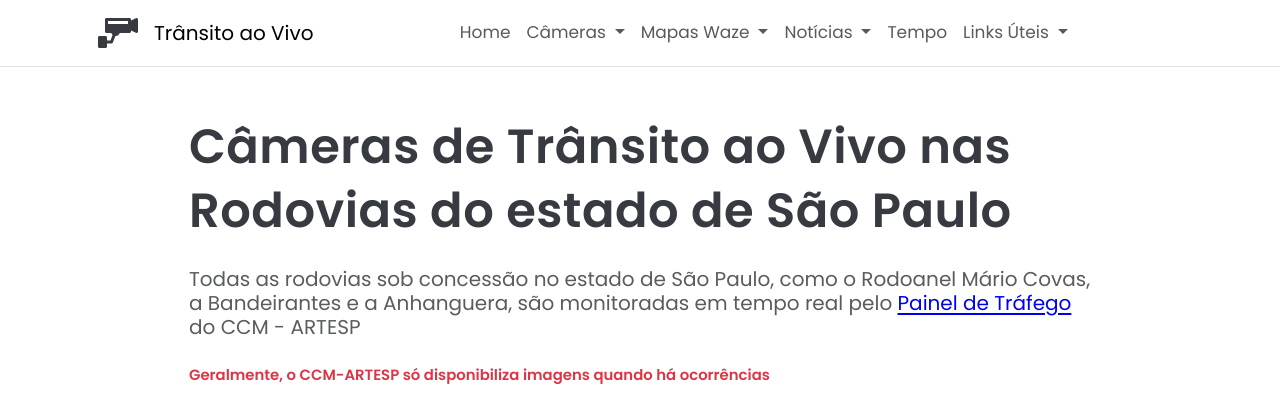
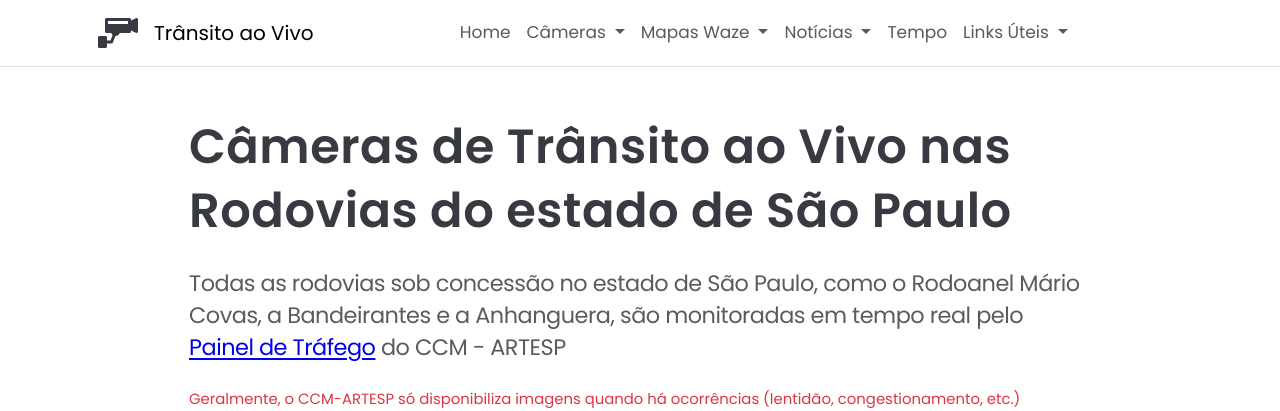
Before and after one commit to Sergio-Damm/transitoaovivo, a Jekyll site: the page built from pages/transito-sao-paulo/index.html, in a window 1280 px wide and 900 px high, cut to the strip 0-411 px from the top of the window. Built offline with Jekyll 4.4.1, drawn with Linux system fonts in a browser that asks for light colours; comment, search, counter and statistics services are not loaded.

Commit message:
content-h3-title to cet 1 2 3 sp rodovias

```diff
--- a/pages/transito-cetsp-1/index.html
+++ b/pages/transito-cetsp-1/index.html
@@ -14,10 +14,10 @@
 			<h1 class="content-h1-title">Câmeras de Trânsito ao Vivo na cidade de São Paulo; com imagens da CET-SP</h1>
 		</div>
 		<div class="col-12 col-md-10 mx-auto pt-3">
-			<h2 class="fs-5 text-muted">A CET-SP é responsável por gerenciar, planejar, operar e fiscalizar o trânsito da capital paulista</h2>
+			<h2 class="content-h3-title text-muted">A CET-SP é responsável por gerenciar, planejar, operar e fiscalizar o trânsito da capital paulista</h2>
 		</div>
 		<div class="col-12 col-md-10 mx-auto pt-3">
-			<span class="small text-cerise fw-semibold mb-0">Imagens atualizadas a cada 10 segundos</span>
+			<p class="small text-cerise mb-0">Imagens atualizadas a cada 10 segundos</p>
 		</div>
 	</div>
 </section>
--- a/pages/transito-cetsp-2/index.html
+++ b/pages/transito-cetsp-2/index.html
@@ -14,10 +14,10 @@
 			<h1 class="content-h1-title">Câmeras de Trânsito ao Vivo na cidade de São Paulo; com imagens da CET-SP</h1>
 		</div>
 		<div class="col-12 col-md-10 mx-auto pt-3">
-			<h2 class="fs-5 text-muted">A CET-SP é responsável por gerenciar, planejar, operar e fiscalizar o trânsito da capital paulista</h2>
+			<h2 class="content-h3-title text-muted">A CET-SP é responsável por gerenciar, planejar, operar e fiscalizar o trânsito da capital paulista</h2>
 		</div>
 		<div class="col-12 col-md-10 mx-auto pt-3">
-			<span class="small text-danger fw-semibold mb-0">Imagens atualizadas a cada 10 segundos</span>
+			<p class="small text-danger mb-0">Imagens atualizadas a cada 10 segundos</p>
 		</div>
 	</div>
 </section>
--- a/pages/transito-cetsp-3/index.html
+++ b/pages/transito-cetsp-3/index.html
@@ -14,10 +14,10 @@
 			<h1 class="content-h1-title">Câmeras de Trânsito ao Vivo na cidade de São Paulo; com imagens da CET-SP</h1>
 		</div>
 		<div class="col-12 col-md-10 mx-auto pt-3">
-			<h2 class="fs-5 text-muted">A CET-SP é responsável por gerenciar, planejar, operar e fiscalizar o trânsito da capital paulista</h2>
+			<h2 class="content-h3-title text-muted">A CET-SP é responsável por gerenciar, planejar, operar e fiscalizar o trânsito da capital paulista</h2>
 		</div>
 		<div class="col-12 col-md-10 mx-auto pt-3">
-			<span class="small text-danger fw-semibold mb-0">Imagens atualizadas a cada 5 segundos</span>
+			<p class="small text-danger mb-0">Imagens atualizadas a cada 5 segundos</p>
 		</div>
 	</div>
 </section>
--- a/pages/transito-sao-paulo/index.html
+++ b/pages/transito-sao-paulo/index.html
@@ -14,10 +14,10 @@
 			<h1 class="content-h1-title">Câmeras de Trânsito ao Vivo nas Rodovias do estado de São Paulo</h1>
 		</div>
 		<div class="col-12 col-md-10 mx-auto pt-3">
-			<h2 class="fs-5 text-muted">Todas as rodovias sob concessão no estado de São Paulo, como o Rodoanel Mário Covas, a Bandeirantes e a Anhanguera, são monitoradas em tempo real pelo <a class="link-externo" href="https://ccm.artesp.sp.gov.br/rodovias/trafego" target="_blank" rel="noopener noreferrer">Painel de Tráfego</a> do CCM - ARTESP</h2>
+			<h2 class="content-h3-title text-muted">Todas as rodovias sob concessão no estado de São Paulo, como o Rodoanel Mário Covas, a Bandeirantes e a Anhanguera, são monitoradas em tempo real pelo <a class="link-externo" href="https://ccm.artesp.sp.gov.br/rodovias/trafego" target="_blank" rel="noopener noreferrer">Painel de Tráfego</a> do CCM - ARTESP</h2>
 		</div>
 		<div class="col-12 col-md-10 mx-auto pt-3">
-			<p class="small text-danger fw-semibold mb-0">Geralmente, o CCM-ARTESP só disponibiliza imagens quando há ocorrências</p>
+			<p class="small text-danger mb-0">Geralmente, o CCM-ARTESP só disponibiliza imagens quando há ocorrências (lentidão, congestionamento, etc.)</p>
 		</div>
 	</div>
 </section>
```
